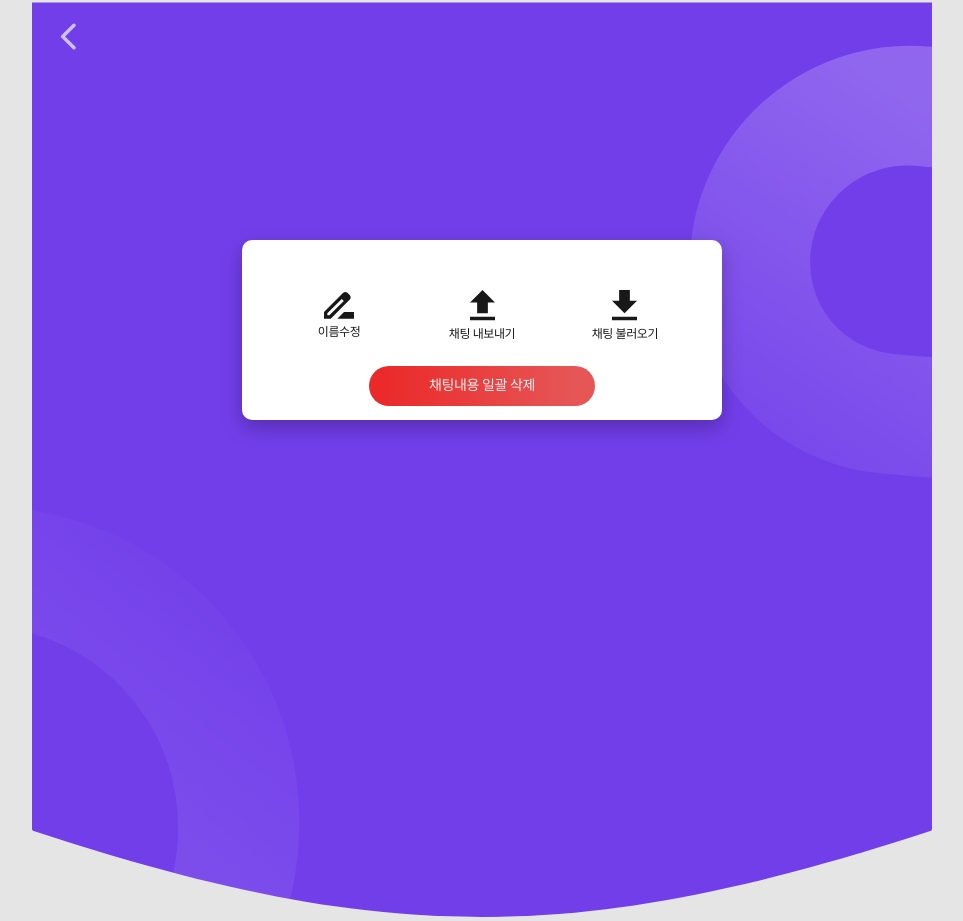
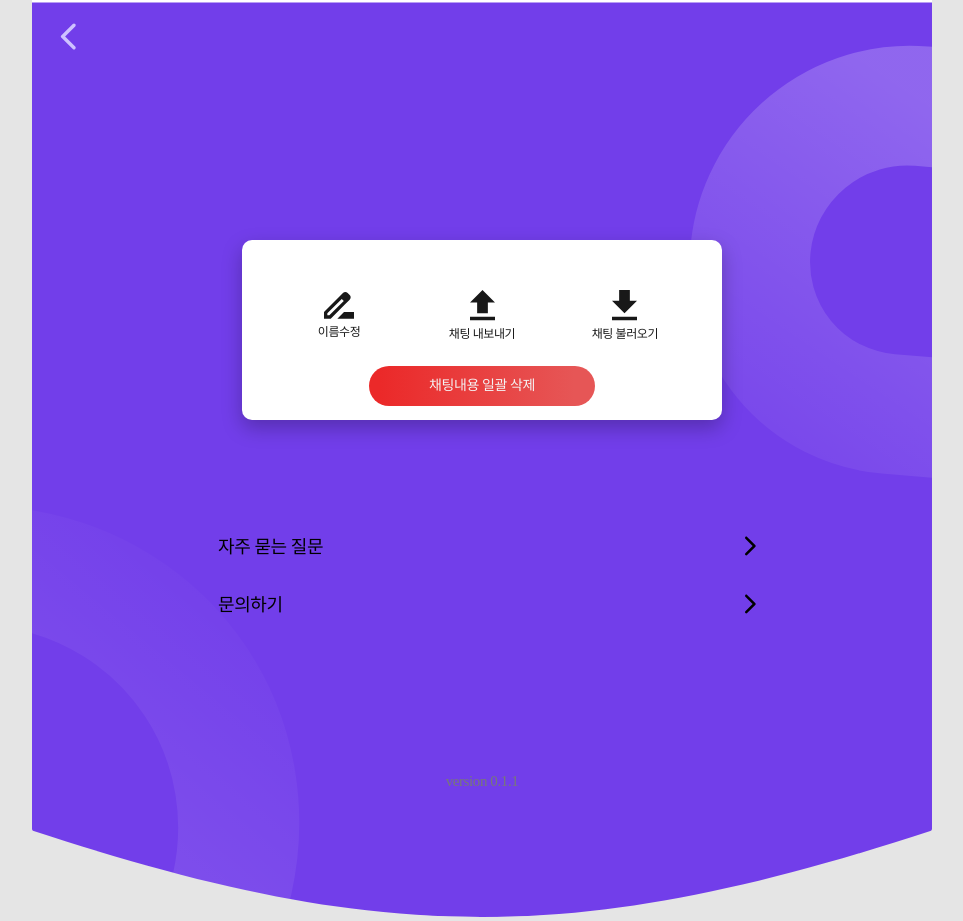
Before and after one commit to spacechat-kr/front, a Next.js app in the folder react/: page /option/home in a window 1280 px wide. Shown: the whole page, without its empty margins (158-1121 px from the left). Built offline with nearby package versions, Linux system fonts and the light colour scheme; a web font is replaced by a local one.

Commit message:
option page 100%

```diff
--- a/react/pages/option/home.tsx
+++ b/react/pages/option/home.tsx
@@ -3,18 +3,69 @@ import { ButtonBase } from "@mui/material";
 import { useState, useRef, useEffect } from "react";
 import { atom, useRecoilState } from "recoil";
 import SmsRoundedIcon from "@mui/icons-material/SmsRounded";
-import { ArrowBackIosNewRounded, Settings } from "@mui/icons-material";
+import { ArrowBackIosNewRounded, ArrowCircleLeftRounded, ArrowForwardIosRounded, Settings } from "@mui/icons-material";
 import { useRouter } from "next/router";
 import { Box } from "@mui/system";
 
 export default function Page() {
   return (
     <>
-      <Container maxWidth="md" style={{ padding: 0 }}>
+      <Container maxWidth="md" style={{ padding: 0, background: "white", height: "100vh" }}>
         <OptionHeader />
-        {/* <MenuBox></MenuBox> */}
+        <MenuBox />
+        <MenuList />
+        <Version />
+      </Container>
+    </>
+  );
+}
 
-        <div style={{ zIndex: 1, position: "relative", marginTop: 240, display: "flex", justifyContent: "center" }}>
+const Version = () => {
+  const version = "version 0.1.1";
+  return (
+    <div style={{ position: "fixed", bottom: 8,width:"100vw",textAlign:'center',maxWidth:900 }}>
+      <p style={{ color: "#787878" }}>{version}</p>
+    </div>
+  );
+};
+const MenuList = () => {
+  return (
+    <div style={{ display: "flex", justifyContent: "center", marginTop: 64 }}>
+      <div style={{ maxWidth: 560, width: "60vw" }}>
+        <Box
+          sx={{
+            h2: { color: "black" },
+            "p.button": { fontWeight: 500, fontSize: 18, lineHeight: "26px", color: "black" },
+            "button.button": {
+              borderRadius: 1,
+              padding: 1,
+              margin: 1,
+              width: "100%",
+              display: "flex",
+              justifyContent: "space-between",
+            },
+            display: "flex",
+            flexDirection: "column",
+            width: "100%",
+          }}
+        >
+          <h2>기타</h2>
+          <ButtonBase className="button">
+            <p className="button">자주 묻는 질문</p>
+            <ArrowForwardIosRounded style={{ marginBottom: 2.3 }} />
+          </ButtonBase>
+          <ButtonBase className="button">
+            <p className="button">문의하기</p>
+            <ArrowForwardIosRounded style={{ marginBottom: 2.3 }} />
+          </ButtonBase>
+        </Box>
+      </div>
+    </div>
+  );
+};
+const MenuBox = () => {
+  return (
+    <div style={{ zIndex: 1, position: "relative", paddingTop: 240, display: "flex", justifyContent: "center" }}>
       <div
         style={{
           background: "#FFFFFF",
@@ -23,8 +74,8 @@ export default function Page() {
           width: "70vw",
           height: 180,
           maxWidth: 480,
-              display: 'flex',
-              flexDirection:'column'
+          display: "flex",
+          flexDirection: "column",
         }}
       >
         <Box
@@ -56,7 +107,7 @@ export default function Page() {
             <p className="txt">채팅 불러오기</p>
           </ButtonBase>
         </Box>
-            <div style={{ display: "flex", justifyContent: "center",alignItems:'center',height:"100%" }}>
+        <div style={{ display: "flex", justifyContent: "center", alignItems: "center", height: "100%" }}>
           <ButtonBase
             sx={{
               background: "linear-gradient(90deg, #EB2929 4.55%, #E65656 90.68%)",
@@ -69,11 +120,8 @@ export default function Page() {
         </div>
       </div>
     </div>
-      </Container>
-    </>
   );
-}
-
+};
 const OptionHeightState = atom<number>({ key: "OptionHeightState", default: 1000 });
 export const OptionHeader = () => {
   const router = useRouter();
@@ -93,7 +141,7 @@ export const OptionHeader = () => {
     <header
       ref={headerRef}
       style={{
-        zIndex: 1,
+        // zIndex: 1,
         position: "absolute",
         width: "100%",
         maxWidth: 900,
@@ -112,6 +160,7 @@ export const OptionHeader = () => {
           top: 0,
           display: "flex",
           justifyContent: "space-between",
+
         }}
       >
         <div>
```
Lines whose indentation alone changed are shown as unchanged.
